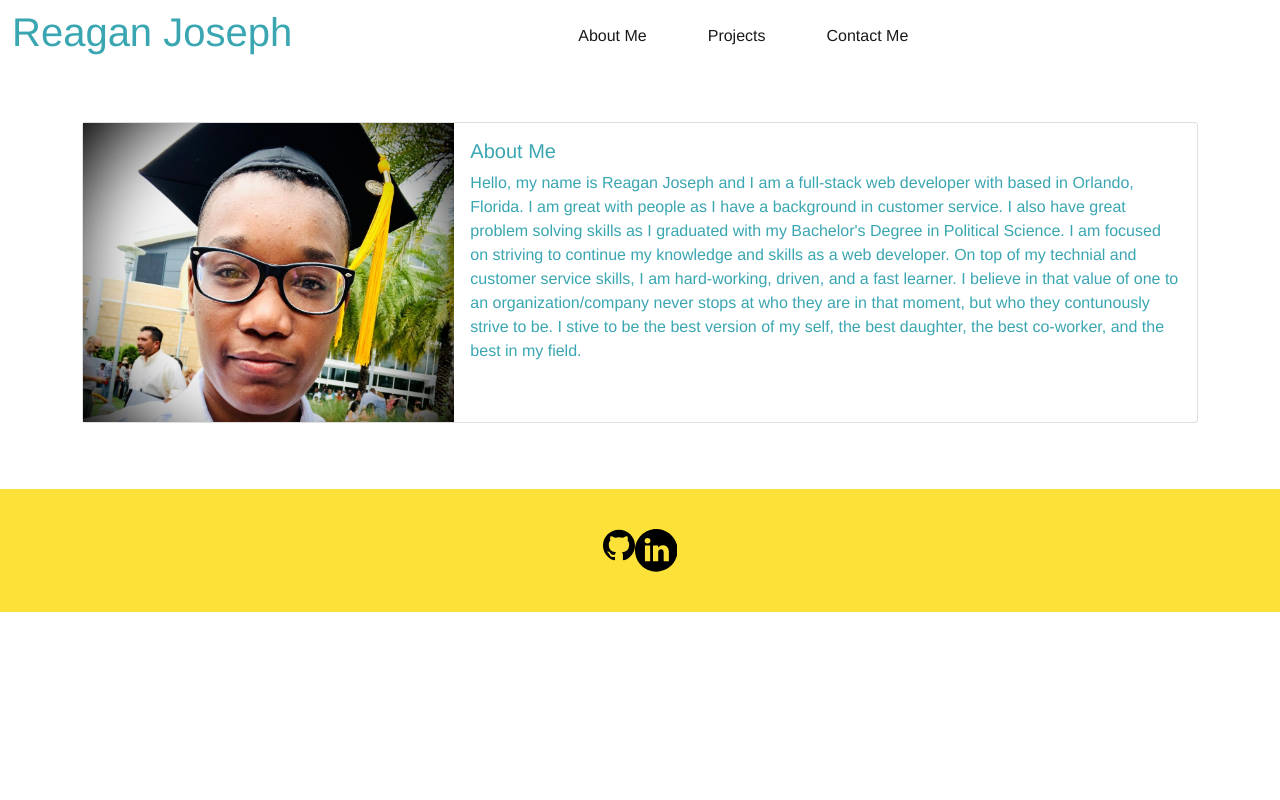
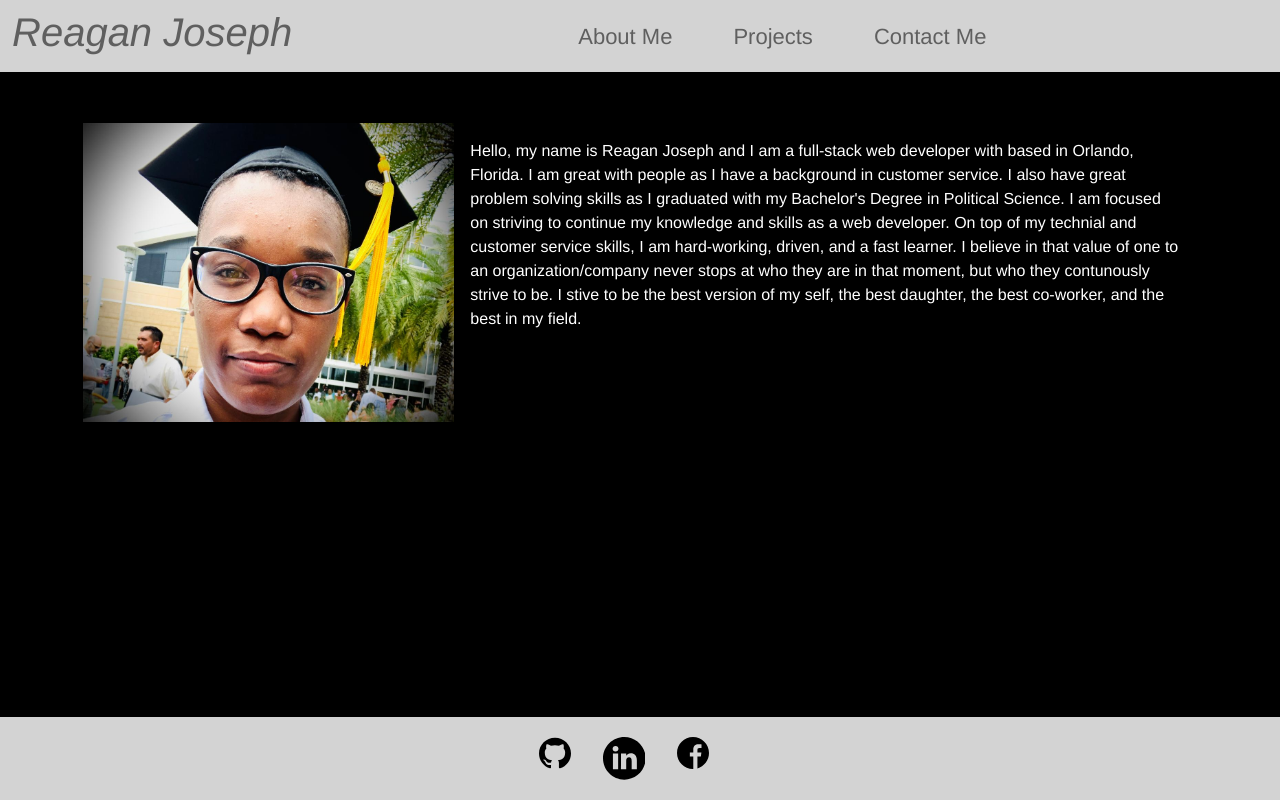
Before and after one commit to reaganjoseph26/Portfolio, a React (Create React App) app: page / in a window 1280 px wide. Built offline with nearby package versions, Linux system fonts and the light colour scheme.

Commit message:
about me css and project css complete

```diff
--- a/src/App.js
+++ b/src/App.js
@@ -40,6 +40,10 @@ function App() {
           <a href="https://www.linkedin.com/in/reagan-joseph-10a0941b6/">
             <svg height="32pt" viewBox="0 0 512 512" width="32pt" xmlns="http://www.w3.org/2000/svg"><path d="m256 0c-141.363281 0-256 114.636719-256 256s114.636719 256 256 256 256-114.636719 256-256-114.636719-256-256-256zm-74.390625 387h-62.347656v-187.574219h62.347656zm-31.171875-213.1875h-.40625c-20.921875 0-34.453125-14.402344-34.453125-32.402344 0-18.40625 13.945313-32.410156 35.273437-32.410156 21.328126 0 34.453126 14.003906 34.859376 32.410156 0 18-13.53125 32.402344-35.273438 32.402344zm255.984375 213.1875h-62.339844v-100.347656c0-25.21875-9.027343-42.417969-31.585937-42.417969-17.222656 0-27.480469 11.601563-31.988282 22.800781-1.648437 4.007813-2.050781 9.609375-2.050781 15.214844v104.75h-62.34375s.816407-169.976562 0-187.574219h62.34375v26.558594c8.285157-12.78125 23.109375-30.960937 56.1875-30.960937 41.019531 0 71.777344 26.808593 71.777344 84.421874zm0 0"/></svg>
           </a>
+
+          <a href="https://www.facebook.com/reagan.joseph.31/">
+          <svg id="Capa_1" enable-background="new 0 0 512 512" height="32" viewBox="0 0 512 512" width="32" xmlns="http://www.w3.org/2000/svg"><path d="m512 256c0-141.4-114.6-256-256-256s-256 114.6-256 256 114.6 256 256 256c1.5 0 3 0 4.5-.1v-199.2h-55v-64.1h55v-47.2c0-54.7 33.4-84.5 82.2-84.5 23.4 0 43.5 1.7 49.3 2.5v57.2h-33.6c-26.5 0-31.7 12.6-31.7 31.1v40.8h63.5l-8.3 64.1h-55.2v189.5c107-30.7 185.3-129.2 185.3-246.1z"/></svg>
+          </a>
         </div>
 
 
--- a/src/components/About/index.js
+++ b/src/components/About/index.js
@@ -10,7 +10,6 @@ function About() {
                   </div>
                   <div className="col-md-8">
                     <div className="card-body">
-                      <h5 className="card-title">About Me</h5>
                       <p className="card-text">Hello, my name is Reagan Joseph and I am a full-stack web developer with based in Orlando, Florida. I am great with people as I have a background in customer service. I also have great problem solving skills as I graduated with my Bachelor's Degree in Political Science. I am focused on striving to continue my knowledge and skills as a web developer. On top of my technial and customer service skills, I am hard-working, driven, and a fast learner. I believe in that value of one to an organization/company never stops at who they are in that moment, but who they contunously strive to be. I stive to be the best version of my self, the best daughter, the best co-worker, and the best in my field.</p>
                     </div>
                   </div>
--- a/src/components/Nav/index.js
+++ b/src/components/Nav/index.js
@@ -9,13 +9,13 @@ function Nav(props) {
                     <div className="collapse navbar-collapse" id="navbarNavDropdown">
                         <ul className="navbar-nav">
                             <li className="nav-item" onClick={() => {props.setRenderedComponent("About")}}>
-                                <a className="nav-link active" aria-current="page" href="#">About Me</a>
+                                <a className={`nav-link ${props.contactSelected && 'navActive'}`} aria-current="page" href="#">About Me</a>
                             </li>
                             <li className="nav-item" onClick={() => {props.setRenderedComponent("Projects")}}>
-                                <a className="nav-link active" aria-current="page" href="#">Projects</a>
+                                <a className={`nav-link ${props.contactSelected && 'navActive'}`} aria-current="page" href="#">Projects</a>
                             </li>
                             <li className="nav-item" onClick={() => {props.setRenderedComponent("Contact")}}>
-                                <a className="nav-link active" aria-current="page" href="#">Contact Me</a>
+                                <a className={`nav-link ${props.contactSelected && 'navActive'}`} aria-current="page" href="#">Contact Me</a>
                             </li>
                         </ul>
                     </div>
--- a/src/index.css
+++ b/src/index.css
@@ -10,12 +10,10 @@
 
 main {
 	margin: 0 auto;
-	/* max-width: 90%; */
   padding: 50px 10px;
 }
 
-html,
-body {
+body, html {
   min-height: 100%;
 }
 
@@ -28,17 +26,56 @@ body {
 body {
   color: var(--teritary-color);
   font-family: Helvetica, Arial, sans-serif;
+  background-color: black;
 
 }
 
 h1 {
-  width: 80%
+  width: 80%;
+  color: rgba(0,0,0,.55);
+  font-style: oblique;
 }
 
 .nav-link {
   justify-content: center;
-  margin-right: 45px
+  margin-right: 45px;
 }
+
+.navbar {
+  background-color: lightgrey
+}
+
+li {
+  font-size: 22px
+}
+
+.card-text {
+  color: white
+}
+
+.card-body, .col-md-8{
+  background-color: black;
+}
+
+#about-card {
+  background-color: black;
+}
+
+.project-a {
+  text-decoration: none;
+  font-style: oblique;
+  color: red;
+}
+ p{
+   color: white;
+ }
+
+ h3 {
+   color: lightgrey;
+   font-style: oblique;
+ }
+
+
 
 header {
   /* Header changes. header includes nav*/
@@ -103,20 +140,25 @@ img {
   width: 100%
 }
 
+.project-img:hover {
+  opacity: 0.7;
+}
+
+
 footer {
-  background: var(--primary-color);
+  background-color: lightgrey;
   width: 100%;
-  padding: 40px 35px;
+  padding: 20px 35px;
   display: flex;
   justify-content: center;
   flex-wrap: wrap;
+  position: absolute;
+  position: fixed;
+  left: 0;
+  bottom: 0;
+
 }
 
-footer h2 {
-  color: var(--secondary-color);
-  font-size: 30px;
-  margin: 0;
-}
 
 footer div {
   line-height: 1.5;
@@ -124,7 +166,8 @@ footer div {
 }
 
 footer a {
-  color: var(--secondary-color);
+ padding-right: 32px;
+ justify-content: space-evenly;
 }
 
 
@@ -267,15 +310,6 @@ footer a {
       text-align: center;
   }
 
-  header nav ul {
-      margin-top: 20px;
-      width: 100%;
-      justify-content: center;
-  }
-
-  header nav ul li a {
-      font-size: 20px;
-  }
 
   footer h2, footer div {
       text-align: center;
```
Also changed, not shown: src/components/Projects/index.js (+18 -11 lines), src/assets/images/facebook-logo.svg (added), src/assets/images/terminalexample.jpg (added).
